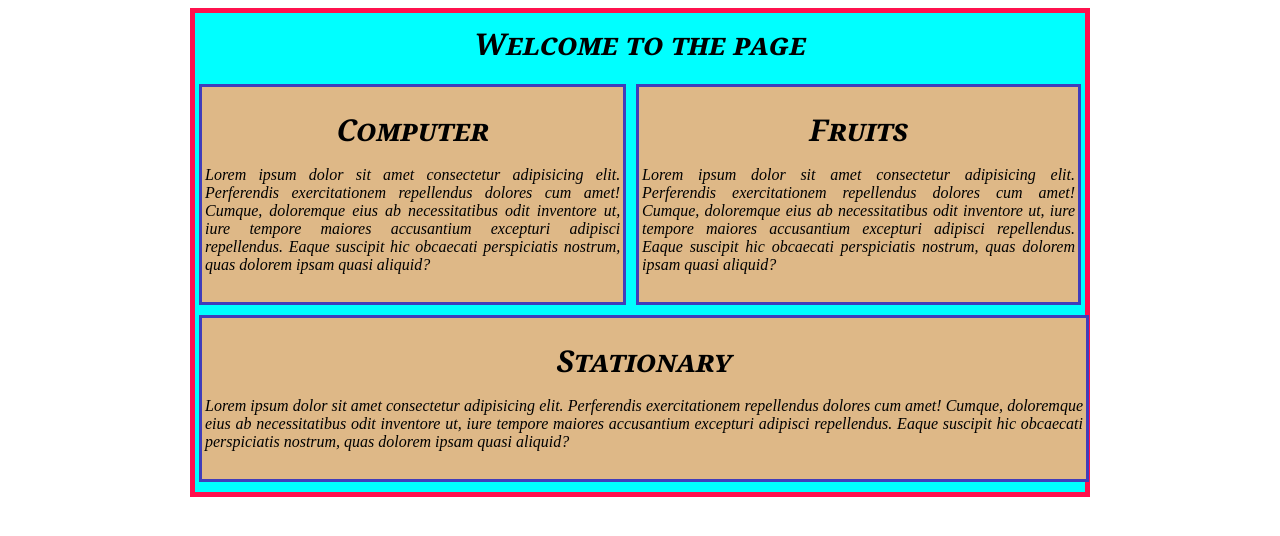
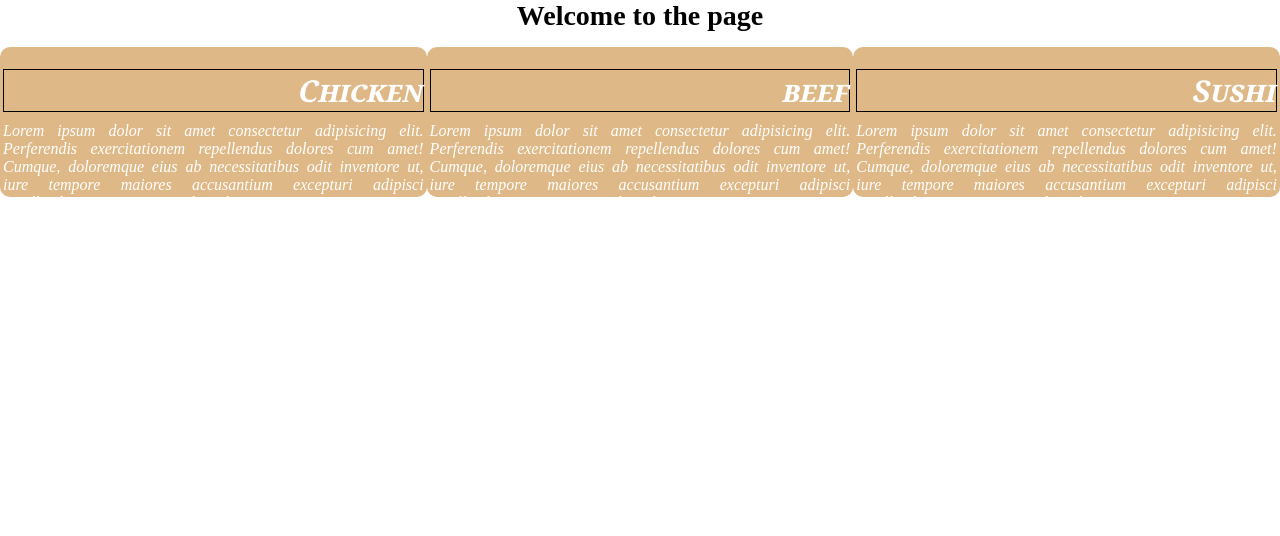
Before and after one commit to Sidhartha-Saxena/Coursera-test, a plain HTML site: page site/tut3.html in a window 1280 px wide. Drawn offline with Linux system fonts and the light colour scheme; a web font is replaced by a local one.

Commit message:
assigment

```diff
--- a/site/tut3.html
+++ b/site/tut3.html
@@ -9,63 +9,106 @@
     <style>
         *{
             box-sizing: border-box;
+            margin: 0px;
+            padding: 0px;
         }
-        .container{
-            width: 900px;
-            border: 5px solid rgb(255, 17, 77);
-            background-color: aqua;
-            margin: auto;
+        h1 {
+          margin-bottom: 15px;
+          text-align: center;
+          font-size: 1.75em;
         }
         .item{
-            border: 3px solid rgb(64, 61, 187);
-            margin: 10px 4px;
+
             padding: 12px 3px;
             background-color: burlywood;
-        }
-        #fruits{
-            float: right;
-            width: 50%;
-        }
-        #computer{
-            float: left;
-            width: 48%;
-        }
-        #stationary{
-            clear: both;
-            width: 100%;
+            /* background-color: #A52A2A; */
+            width: 90%;
+            height: 150px;
+            margin-right: auto;
+            margin-left: auto;
+            font-family: Helvetica;
+            color: white;
+            border-radius: 10px;
         }
         p{
             font-size: 100%;
             font-style: italic ;
             font-family:Poppins;
             text-align: justify;
+
         }
-        h1,h3{
-            text-align: center;
+        h3{
+            text-align: right;
+            border: 1px solid black;
+            position: relative;
+            top: 0px;
+            right: 0px;
             /* font-family: 'Abril Fatface', serif; */
             /* font-size: xx-large; */
             /* font:font-style font-variant font-weight font-size/line-height font-family */
             /* font: italic small-caps bold 12px/30px Georgia, serif; */
             font: italic small-caps bold 30px Georgia, serif;
             margin: 10px auto;
+
         }
+
+        .row {
+          width: 100%;
+        }
+
+        /********** Large devices only **********/
+        @media (min-width: 992px) {
+           .col-lg-4{
+            float: left;
+
+          }
+          .col-lg-4 {
+            width: 33.33%;
+          }
+          }
+
+
+        /********** Medium devices only **********/
+        @media (min-width: 768px) and (max-width: 991px) {
+            .col-md-1 , .col-md-6{
+            float: left;
+          }
+          .paraFull {
+          width: 95%;
+        }
+          .col-md-1 {
+            width: 100%;
+
+          }
+          .col-md-6 {
+            width: 50%;
+          }
+
+        }
+
+        @media (max-width:767px){
+
+        }
+
     </style>
 </head>
 <body>
+    <h1>Welcome to the page</h1>
     <div class="container">
-        <h1>Welcome to the page</h1>
-        <div id="fruits" class="item">
-            <h3>Fruits</h3>
-            <p id="fruitspara" class="para">Lorem ipsum dolor sit amet consectetur adipisicing elit. Perferendis exercitationem repellendus dolores cum amet! Cumque, doloremque eius ab necessitatibus odit inventore ut, iure tempore maiores accusantium excepturi adipisci repellendus. Eaque suscipit hic obcaecati perspiciatis nostrum, quas dolorem ipsam quasi aliquid?</p>
+
+        <div class="row">
+        <div id="chicken" class="item col-lg-4 col-md-6">
+            <h3>Chicken</h3>
+            <p id="chickenpara" class="para">Lorem ipsum dolor sit amet consectetur adipisicing elit. Perferendis exercitationem repellendus dolores cum amet! Cumque, doloremque eius ab necessitatibus odit inventore ut, iure tempore maiores accusantium excepturi adipisci repellendus. Eaque suscipit hic obcaecati perspiciatis nostrum, quas dolorem ipsam quasi aliquid?</p>
         </div>
-        <div id="computer" class="item">
-            <h3>Computer</h3>
-            <p id="computerpara" class="para">Lorem ipsum dolor sit amet consectetur adipisicing elit. Perferendis exercitationem repellendus dolores cum amet! Cumque, doloremque eius ab necessitatibus odit inventore ut, iure tempore maiores accusantium excepturi adipisci repellendus. Eaque suscipit hic obcaecati perspiciatis nostrum, quas dolorem ipsam quasi aliquid?</p>
+        <div id="beef" class="item col-lg-4 col-md-6">
+            <h3>beef</h3>
+            <p id="beefpara" class="para">Lorem ipsum dolor sit amet consectetur adipisicing elit. Perferendis exercitationem repellendus dolores cum amet! Cumque, doloremque eius ab necessitatibus odit inventore ut, iure tempore maiores accusantium excepturi adipisci repellendus. Eaque suscipit hic obcaecati perspiciatis nostrum, quas dolorem ipsam quasi aliquid?</p>
         </div>
-        <div id="stationary" class="item">
-            <h3>Stationary</h3>
-            <p id="stationarypara" class="para">Lorem ipsum dolor sit amet consectetur adipisicing elit. Perferendis exercitationem repellendus dolores cum amet! Cumque, doloremque eius ab necessitatibus odit inventore ut, iure tempore maiores accusantium excepturi adipisci repellendus. Eaque suscipit hic obcaecati perspiciatis nostrum, quas dolorem ipsam quasi aliquid?</p>
-
+        <div id="sushi" class="item col-lg-4 col-md-1">
+            <h3>Sushi</h3>
+            <p id="sushipara" class="para">Lorem ipsum dolor sit amet consectetur adipisicing elit. Perferendis exercitationem repellendus dolores cum amet! Cumque, doloremque eius ab necessitatibus odit inventore ut, iure tempore maiores accusantium excepturi adipisci repellendus. Eaque suscipit hic obcaecati perspiciatis nostrum, quas dolorem ipsam quasi aliquid?</p>
+        </div>
     </div>
 
 </body>
```
Also changed, not shown: site/module2-solution/index.html (added, +123 -0 lines), site/tut4.html (added, +59 -0 lines).
